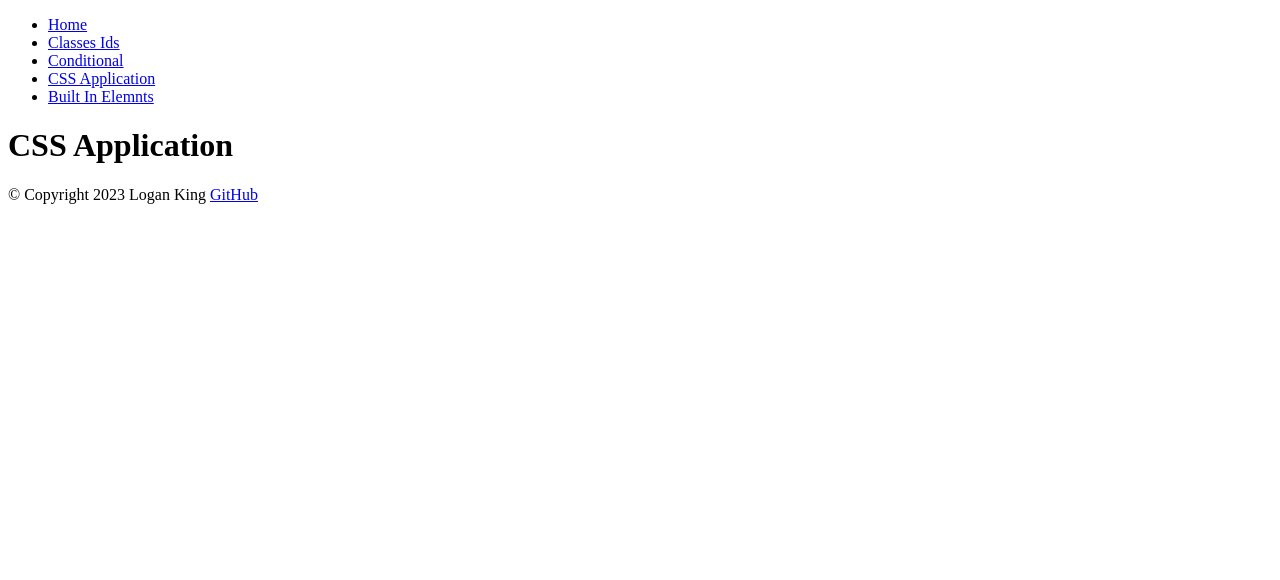
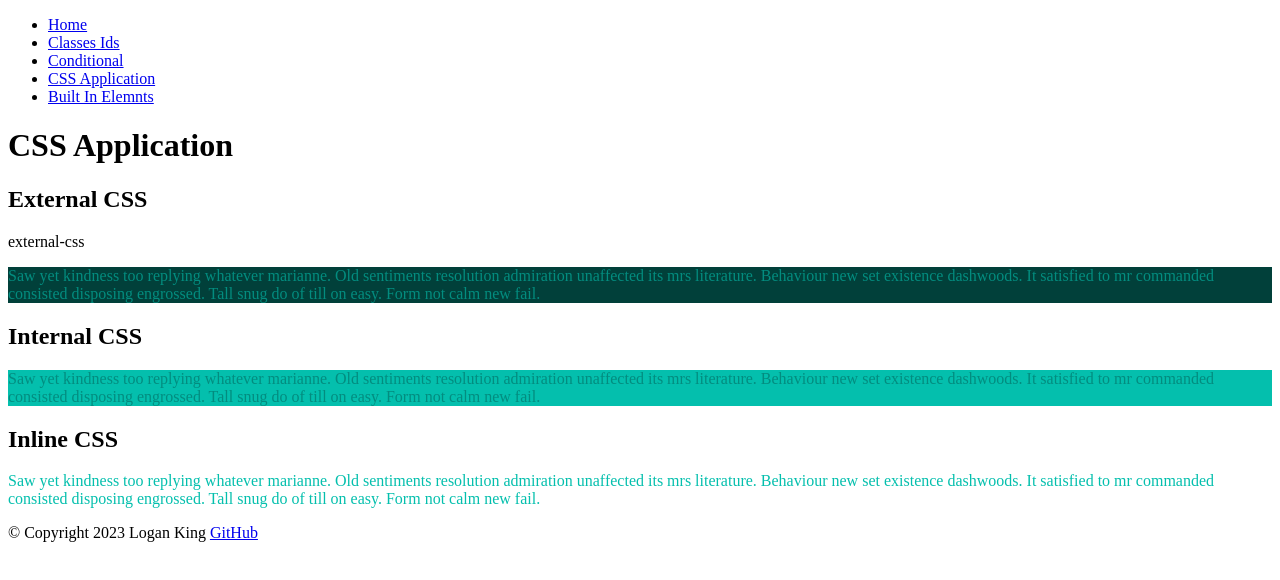
Before and after one commit to EagleAim/COMP001A.LectureActivity5, a plain HTML site: page css-application.html in a window 1280 px wide. Drawn offline with Linux system fonts and the light colour scheme.

Commit message:
css application complete

```diff
--- a/css-application.html
+++ b/css-application.html
@@ -5,6 +5,15 @@
     <meta name="viewport" content="width=device-width, initial-scale=1.0">
     <title>LA5 - CSS Application</title>
 </head>
+
+<link rel="stylesheet" href="main.css">
+<style>
+    .internal-css {
+        color: #038c7f;
+        background-color: #04BFAD;
+    }
+</style>
+
 <body>
     <header>
         <nav>
@@ -20,7 +29,22 @@
     </header>
 
     <main>
+        <h2>External CSS</h2>
+        <!--Method 1: External CSS Part 2-->
+        <class>external-css</class>
+        <div class="external-css">
+        <p>Saw yet kindness too replying whatever marianne. Old sentiments resolution admiration unaffected its mrs literature. Behaviour new set existence dashwoods. It satisfied to mr commanded consisted disposing engrossed. Tall snug do of till on easy. Form not calm new fail.</p>
+        </div>
 
+        <h2>Internal CSS</h2>
+        <!--Method 1: Internal CSS Part 2-->
+        <div class="internal-css">
+        <p>Saw yet kindness too replying whatever marianne. Old sentiments resolution admiration unaffected its mrs literature. Behaviour new set existence dashwoods. It satisfied to mr commanded consisted disposing engrossed. Tall snug do of till on easy. Form not calm new fail.</p>
+        </div>
+
+        <h2>Inline CSS</h2>
+        <!--Method 3: Inline CSS-->
+        <p style="color: #04BFAD;">Saw yet kindness too replying whatever marianne. Old sentiments resolution admiration unaffected its mrs literature. Behaviour new set existence dashwoods. It satisfied to mr commanded consisted disposing engrossed. Tall snug do of till on easy. Form not calm new fail.</p>
     </main>
 
     <footer>
--- a/main.css
+++ b/main.css
@@ -0,0 +1,4 @@
+.external-css {
+    color: #038c7f;
+    background-color: #01403A;
+}
```
